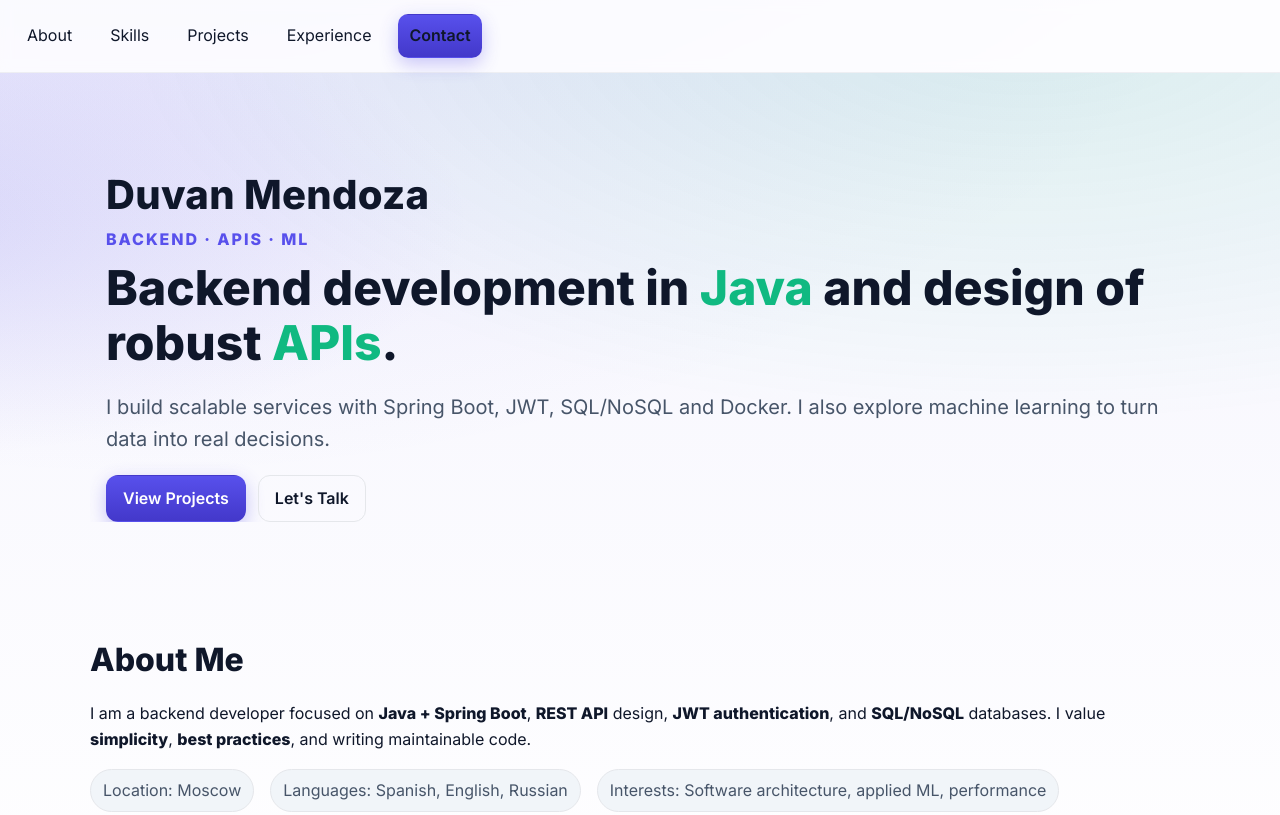
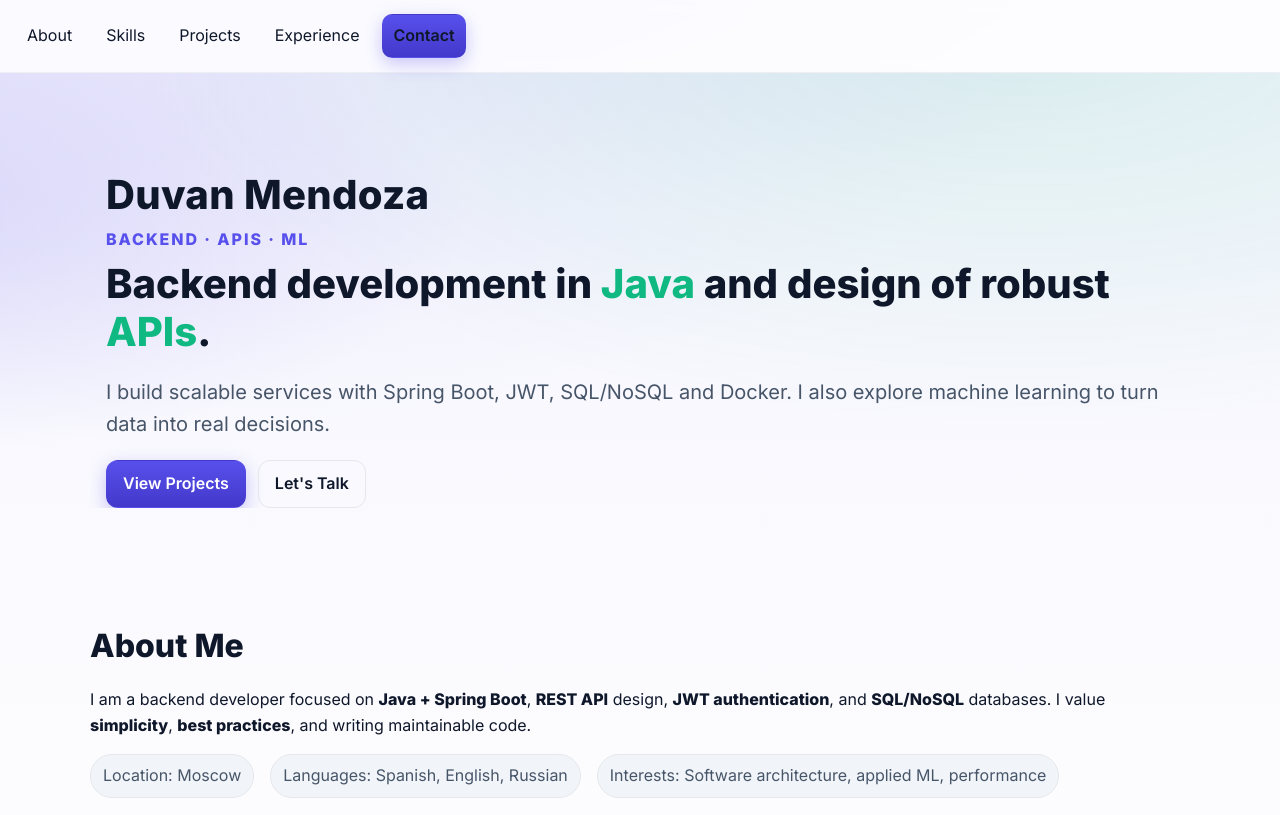
Before and after one commit to Duvi-D/Cv_pp, a plain HTML site: page index.html in a window 1280 px wide. Shown: the top 815 px of the page. Drawn offline with Linux system fonts and the light colour scheme.

Commit message:
Aqui hicimos cambios para el celular

```diff
--- a/styles.css
+++ b/styles.css
@@ -100,12 +100,20 @@ body{
   border-bottom: 1px solid color-mix(in oklab, var(--border) 60%, transparent);
 }
 .brand{ font-weight: 800; letter-spacing: .3px; color: var(--text); text-decoration:none; }
-.nav{ display:flex; gap:16px; align-items:center; }
+.nav{ display:flex; gap:16px; align-items:center; flex-wrap: wrap;}
 .nav a{
   color: var(--text); text-decoration:none; padding: 8px 10px; border-radius:10px;
   border:1px solid transparent;
 }
 .nav a:hover{ border-color: var(--border); }
+
+.nav {
+  display: flex;
+  flex-wrap: wrap; /* permite que los links bajen a la siguiente línea */
+  gap: 12px;
+}
+
+
 
 .site-header {
   padding: 14px 1rem; /* no usar min() aquí */
@@ -141,10 +149,11 @@ body{
   max-width: 100%;
   overflow: hidden; /* opcional para asegurar que nada se corte */
   text-align: left;
+  padding-inline: 1rem;
 }
 .hero h1 {
-  font-size: clamp(1.8rem, 1.2rem + 2.8vw, 3rem);
-  line-height: 1.15;
+  font-size: clamp(1.5rem, 5vw, 2.5rem);
+  line-height: 1.2;
   margin: 0 0 12px;
   word-break: break-word; /* evita que palabras grandes se salgan */
 }
@@ -168,7 +177,7 @@ body{
 
 
 /* ====== Proyectos ====== */
-.projects{ grid-template-columns: repeat(12, 1fr); }
+.projects{ grid-template-columns: repeat(2, 1fr); }
 .project{ grid-column: span 6; }
 @media (max-width: 900px){ .project{ grid-column: span 12; } }
 
```
